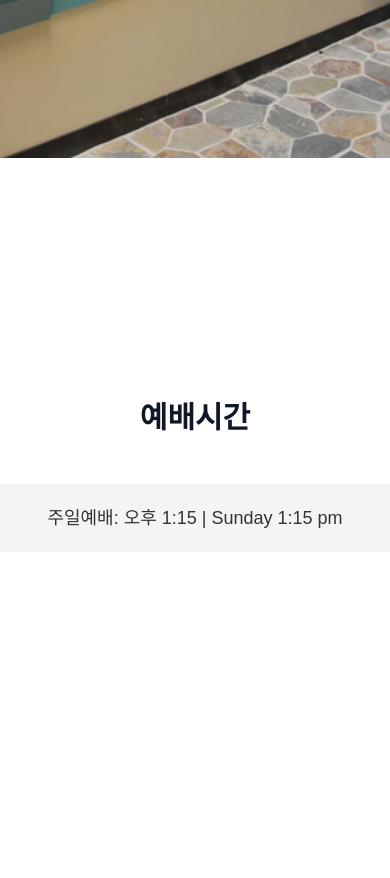
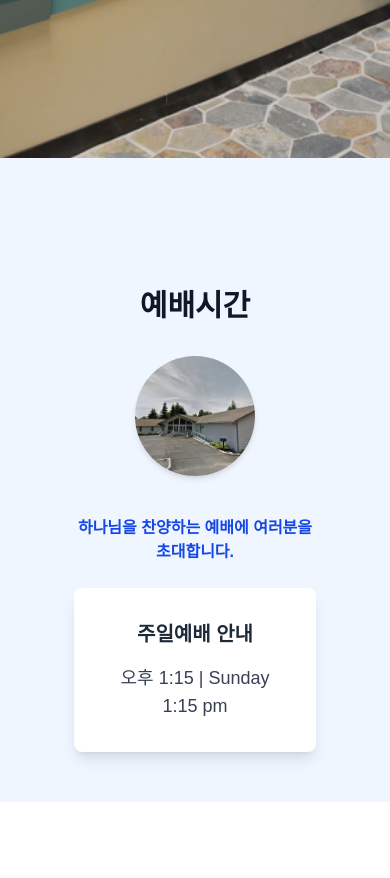
Before and after one commit to song2805/NewHopeChurch, a plain HTML site: page index.html in a window 390 px wide. Shown: the part 686-1564 px from the top of the page. Drawn offline with nearby package versions, Linux system fonts and the light colour scheme; a web font is replaced by a local one.

Commit message:
ver 0.0.8.k

```diff
--- a/index.html
+++ b/index.html
@@ -10,9 +10,13 @@
     <link rel="stylesheet" href="style.css">
 </head>
 <body>
-    <header  class="fixed top-0 left-0 right-0 z-50 flex justify-between items-center bg-white border-b border-gray-300 px-4 py-5 md:px-12 md:py-5">
+    <header class="fixed top-0 left-0 right-0 z-50 flex justify-between items-center bg-white border-b border-gray-300 px-4 py-5 md:px-12 md:py-5">
         <div class="logo">
-            <h1 class="m-0 text-3xl">새소망교회</h1>
+            <h1 class="m-0 text-3xl font-black">
+              <a href="/">
+                새소망교회
+              </a>
+            </h1>
         </div>
         <nav>
             <ul>
@@ -43,18 +47,24 @@
             </div>
         </section>
 
+     <!-- 예배시간 -->
 
+        <section id="worship-times" class="bg-blue-50 py-16 md:py-24 text-center">
+            <div class="max-w-md mx-auto px-6 mt-[5rem]">
+                <h2 class="text-3xl md:text-4xl font-extrabold text-gray-900 mb-8">예배시간</h2>
 
-        <section id="worship-times" class="about-container space-y-12">
-            <div class="">
-                <h2 class="text-3xl md:text-4xl font-extrabold text-gray-900 mt-[12rem]">예배시간</h2>
-            </div>
-
-            <div class="worship-list">
-                <div class="worship-item">
-                <h3 class="text-lg">주일예배: 오후 1:15  |  Sunday 1:15 pm</h3>
+                <div class="flex justify-center mt-6 mb-10">
+                    <img src="images/nhbuilding.webp" alt="교회 이미지" class="w-30 h-30 rounded-full object-cover shadow-md">
                 </div>
 
+                <p class="text-base md:text-lg text-blue-700 font-semibold mb-6">
+                    하나님을 찬양하는 예배에 여러분을 초대합니다.
+                </p>
+
+                <div class="bg-white p-8 rounded-lg shadow-lg">
+                    <h3 class="text-xl md:text-2xl font-bold text-gray-800 mb-4">주일예배 안내</h3>
+                    <p class="text-lg md:text-xl text-gray-700">오후 1:15  |  Sunday 1:15 pm</p>
+                </div>
             </div>
         </section>
 
@@ -121,28 +131,10 @@
                 </div>
             </div>
         </section>
-        <!-- <section id="about">
-            <h2>교회소개</h2>
 
 
-            <div class="about-list">
-            <p>진리가 너희를 자유롭게 하리라, 새소망교회로 여러분을 초대합니다.</p>
-
-             <p>세상의 거친 파도 속에서도 우리를 든든하게 붙들어주는 것은 오직 변치 않는 하나님의 말씀입니다.</p>
-             <p>새소망교회는 우리를 지키시는 성부 하나님의 사랑 안에서 참된 평안과 자유를 누리는 공동체입니다.</p>
-
-                독생자를 주신 사랑: 하나님은 세상을 이처럼 사랑하사 독생자 예수 그리스도를 우리에게 보내주셨습니다(요 3:16). 그 희생을 통해 우리는 영원한 생명을 얻었고, 삶의 진정한 목적을 발견했습니다.
-
-                성령 안에서의 새 생명: "성령으로 다시 태어나야 한다"는 말씀처럼, 우리는 성령님의 도우심으로 죄의 사슬을 끊고 매일매일 새롭게 변화됩니다.
-
-                모두를 위한 쉼터: 남녀노소 누구에게나 열려 있는 이곳에서, 성령의 감화하심을 경험하고 죄에서 자유함을 얻는 기쁨을 누리십시오.
-
-                새소망교회에서 삼위일체 하나님의 깊은 은혜를 만나보시길 소망합니다.</p>
-            </div>
-        </section> -->
-
         <section id="praise" class="about-container space-y-12">
-             <h2 class="text-3xl md:text-4xl font-extrabold text-gray-900 mt-[3rem]" >찬양</h2>
+             <h2 class="text-3xl md:text-4xl font-extrabold text-gray-900 mt-[6rem]" >찬양</h2>
              <div style="margin-top: 50px;" class="worship-list">
 
                     <iframe width="340" height="191.25" src="https://www.youtube.com/embed/GU6VfynUTuA?si=mCWyvg5-uiQtbtMC" title="YouTube video player" frameborder="0" allow="accelerometer; autoplay; clipboard-write; encrypted-media; gyroscope; picture-in-picture; web-share" referrerpolicy="strict-origin-when-cross-origin" allowfullscreen></iframe>
@@ -193,11 +185,14 @@
 
         <section id="contact" class="about-container mt-[3rem] space-y-12">
             <h2 class="text-3xl md:text-4xl font-extrabold text-gray-900 mt-[3rem]">오시는길</h2>
-            <p>예배시간 : 1 : 15 pm (Sun)</p>
-            <p>주소: 9308 Meadow Rd SW,. Lakewood WA</p>
-            <p>연락처: 253-203-1622</p>
+            <div>
+                <p>예배시간 : 1 : 15 pm (Sun)</p>
+                <p>주소: 9308 Meadow Rd SW,. Lakewood WA</p>
+                <p>연락처: 253-203-1622</p>
+            </div>
+
             <div id="map">
-                 <iframe class="direction-map" src="https://www.google.com/maps/embed?pb=!1m18!1m12!1m3!1d2712.2385049849117!2d-122.52672159999999!3d47.1727667!2m3!1f0!2f0!3f0!3m2!1i1024!2i768!4f13.1!3m3!1m2!1s0x549101e48a34d32b%3A0x54052f6a7c3cb12f!2z7IOI7IaM66ed6rWQ7ZqM!5e0!3m2!1sen!2sus!4v1756623516341!5m2!1sen!2sus" width="600" height="450" style="border:0;" allowfullscreen="" loading="lazy" referrerpolicy="no-referrer-when-downgrade"></iframe>
+                 <iframe class="direction-map" src="https://www.google.com/maps/embed?pb=!1m18!1m12!1m3!1d2712.2385049849117!2d-122.52672159999999!3d47.1727667!2m3!1f0!2f0!3f0!3m2!1i1024!2i768!4f13.1!3m3!1m2!1s0x549101e48a34d32b%3A0x54052f6a7c3cb12f!2z7IOI7IaM66ed6rWQ7ZqM!5e0!3m2!1sen!2sus!4v1756623516341!5m2!1sen!2sus" width="600" height="250" style="border:0;" allowfullscreen="" loading="lazy" referrerpolicy="no-referrer-when-downgrade"></iframe>
             </div>
 
 
--- a/style.css
+++ b/style.css
@@ -106,10 +106,15 @@ section {
     margin-bottom: 30px;
 } */
 
-#hero, #about, #worship-times, #praise, #sermons, #events {
+#hero, #about, #praise, #sermons, #events {
     min-height: 100vh;
 
 }
+
+#worship-times {
+    min-height: unset;
+}
+
 .sermon-list, .event-list, .worship-list {
     display: flex;
     justify-content: center;
@@ -124,6 +129,7 @@ section {
 }
 
 #map {
+
     height: 500px;
     background-color: #eee;
     margin-top: 30px;
@@ -259,4 +265,7 @@ footer {
     #about, #worship-times, #praise, #sermons{
     min-height: 100vh;
     }
+    #worship-times {
+        min-height: unset;
+    }
 }
```
Also changed, not shown: images/nhbuilding.webp (added).
